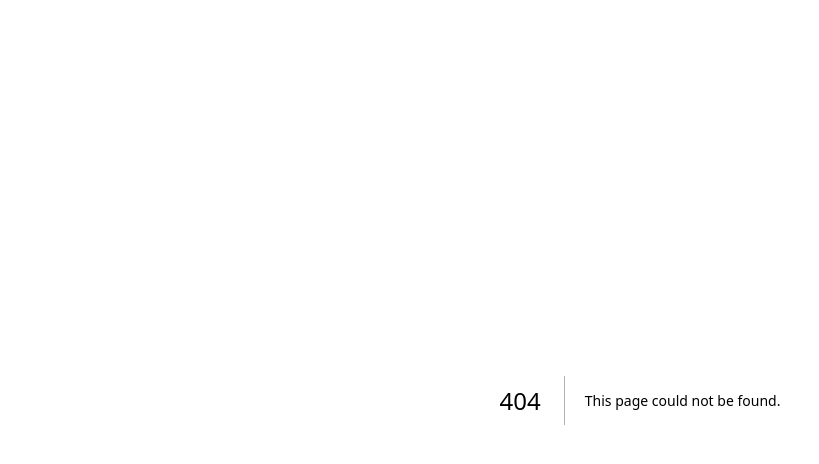
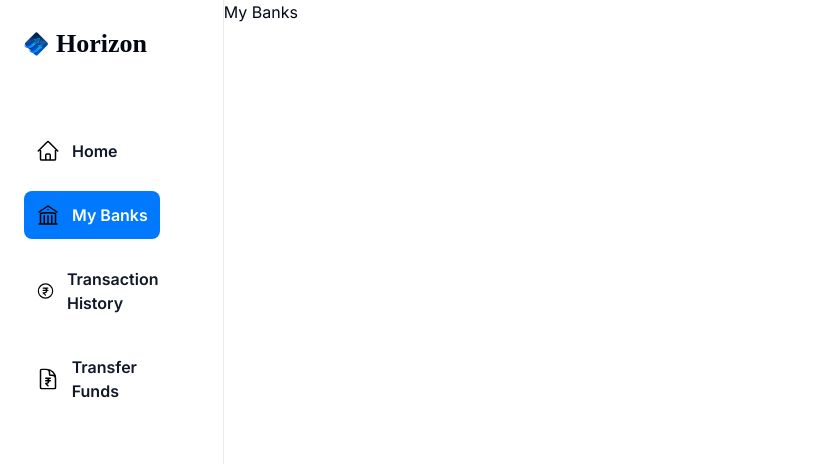
Before and after one commit to RUDRANSHFLY/Finance-Bank, a Next.js app: page /my-banks in a window 1280 px wide. Before the commit this address had no page. Shown: the top 464 px of the page, without its empty margins (0-819 px from the left). Built offline with nearby package versions, Linux system fonts and the light colour scheme.

Commit message:
My Banks Add

```diff
--- /dev/null
+++ b/src/app/(root)/my-banks/page.tsx
@@ -0,0 +1,11 @@
+import React from "react";
+
+const page = () => {
+  return (
+    <div>
+      <h1>My Banks</h1>
+    </div>
+  );
+};
+
+export default page;
```
